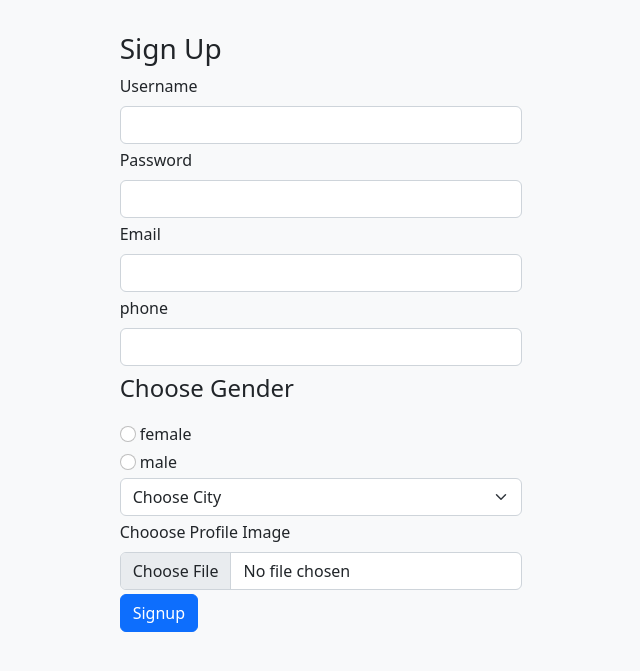
After one commit to ayeayemyint100314/ecomm_108, a PHP site: page /users/signup.php in a window 1280 px wide. The commit adds this page. Shown: the top 671 px of the page, without its empty margins (319-959 px from the left). Run offline with PHP 8.4, Linux system fonts and the light colour scheme.

Commit message:
user signup partially finished

```diff
--- /dev/null
+++ b/users/signup.php
@@ -0,0 +1,140 @@
+<?php
+require_once "../dbconn.php";
+
+
+$cities = array("Yangon", "Mandalay", "Magway", "Myitkyina", "Malamyine");
+if(isset($_POST['signUp'])) // it exists when signup button is clicked
+{   $username = $_POST['username'];
+    $password = $_POST['password'];
+    $gender = $_POST['gender'];
+    $email = $_POST['email'];
+    $phone = $_POST['phone'];
+    $city = $_POST['city'];
+    $profile = $_FILES['profile'];
+    $filepath = "profile/".$_FILES['profile']['name'];
+
+    try{ // saving file into a specified directory
+       $status =  move_uploaded_file($_FILES['profile']['tmp_name'], $filepath);
+       if($status)
+       {
+        $sql = "insert into users values (?,?,?,?,?,?,?,?)";
+        $stmt = $conn->prepare($sql);
+        //userid	username	email	gender	city	phone	profile_path	password
+        $stmt->execute([null, $username, $email, $gender, $city, $phone, $filepath, $password]);
+       }
+
+    }catch(PDOException $e)
+    {
+         echo $e->getMessage();
+    }
+}
+
+
+
+
+
+
+
+
+
+?>
+<!DOCTYPE html>
+<html lang="en">
+
+<head>
+    <meta charset="UTF-8">
+    <meta name="viewport" content="width=device-width, initial-scale=1.0">
+    <title>User Signup</title>
+    <link rel="stylesheet" href="https://cdn.jsdelivr.net/npm/bootstrap@5.2.3/dist/css/bootstrap.min.css">
+
+</head>
+
+<body class="bg-light">
+    <div class="container-fluid">
+        <div class="row">
+            <div class="col-md-4 mx-auto py-3 mt-3">
+                <h3 class="text-start">Sign Up</h3>
+                <form action="signup.php" method="post" enctype="multipart/form-data">
+                    <div class="mb-1">
+                        <label for="username" class="form-label">Username</label>
+                        <input type="text" name="username" class="form-control">
+                    </div>
+
+                    <div class="mb-1">
+                        <label for="password" class="form-label">Password</label>
+                        <input type="password" name="password" class="form-control">
+                    </div>
+
+                    <div class="mb-1">
+                        <label for="email" class="form-label">Email</label>
+                        <input type="email" name="email" class="form-control">
+                    </div>
+
+                    <div class="mb-1">
+                        <label for="phone" class="form-label">phone</label>
+                        <input type="text" name="phone" class="form-control">
+                    </div>
+                    <p class="text-start fs-4">Choose Gender</p>
+                    <div class="mb-1">
+                        <input class="form-check-input" type="radio" name="gender">
+                        <label class="form-check-label" for="gender">
+                            female
+                        </label>
+                    </div>
+                    <div class="mb-1">
+                        <input class="form-check-input" type="radio" name="gender">
+                        <label class="form-check-label" for="gender">
+                            male
+                        </label>
+                    </div>
+                    <div class="mb-1">
+                        <select name="city" class="form-select">
+                            <option value="">Choose City</option>
+                            <?php
+                            if(isset($cities))
+                            {   foreach($cities as $city)
+                                {
+                                    echo "<option value=$city>$city</option>";
+                                }
+
+                            }
+
+
+                            ?>
+                        </select>
+                    </div>
+                    <div class="mb-1">
+                        <label for="profile" class="form-label">Chooose Profile Image</label>
+                        <input type="file" name="profile" class="form-control">
+                    </div>
+
+
+                    <div class="mb-1">
+
+                    <button type="submit" name="signUp" class="btn btn-primary">Signup</button>
+                    </div>
+
+
+
+
+                </form>
+
+
+
+
+
+            </div>
+        </div>
+
+
+
+
+
+    </div>
+
+
+
+
+</body>
+
+</html>
```
Also changed, not shown: navbar.php (+9 -3 lines), viewItem.php (+22 -3 lines), images/logoimage.png (added), users/profile/siri.jpg (added), 1 other file.
